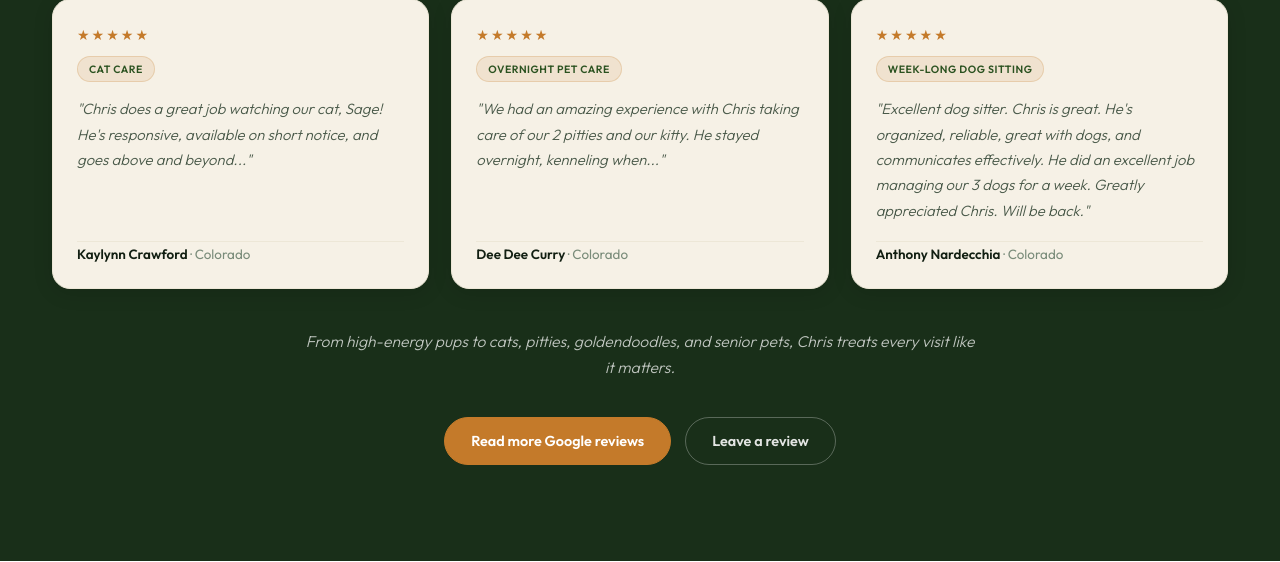
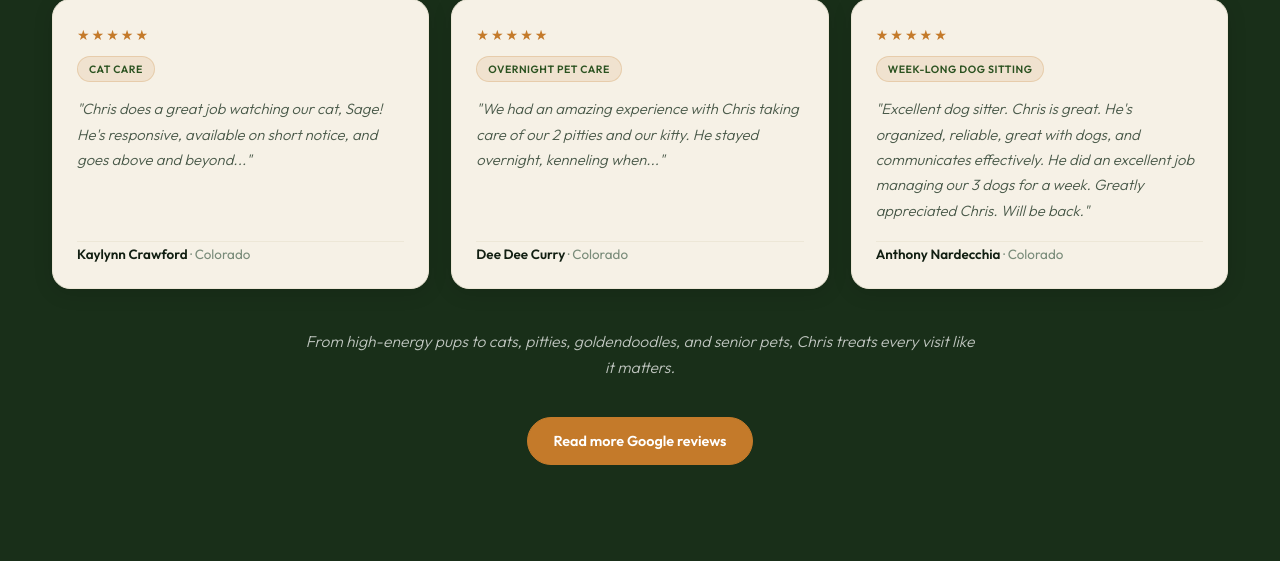
Before and after one commit to chrispatino94-cloud/pookiespetcare, a Flask app: page / in a window 1280 px wide. Shown: the part 3293-3855 px from the top of the page. Run offline with Flask 3, Linux system fonts and the light colour scheme.

Commit message:
Hide leave review button until link is set

```diff
--- a/templates/index.html
+++ b/templates/index.html
@@ -957,9 +957,6 @@
          class="testi-btn testi-btn-ghost"
          target="_blank"
          rel="noopener noreferrer">Leave a review</a>
-      {% else %}
-      {# TODO: Set GOOGLE_WRITE_REVIEW_URL in app.py to enable this button link #}
-      <span class="testi-btn testi-btn-ghost">Leave a review</span>
       {% endif %}
     </div>
   </div>
```
